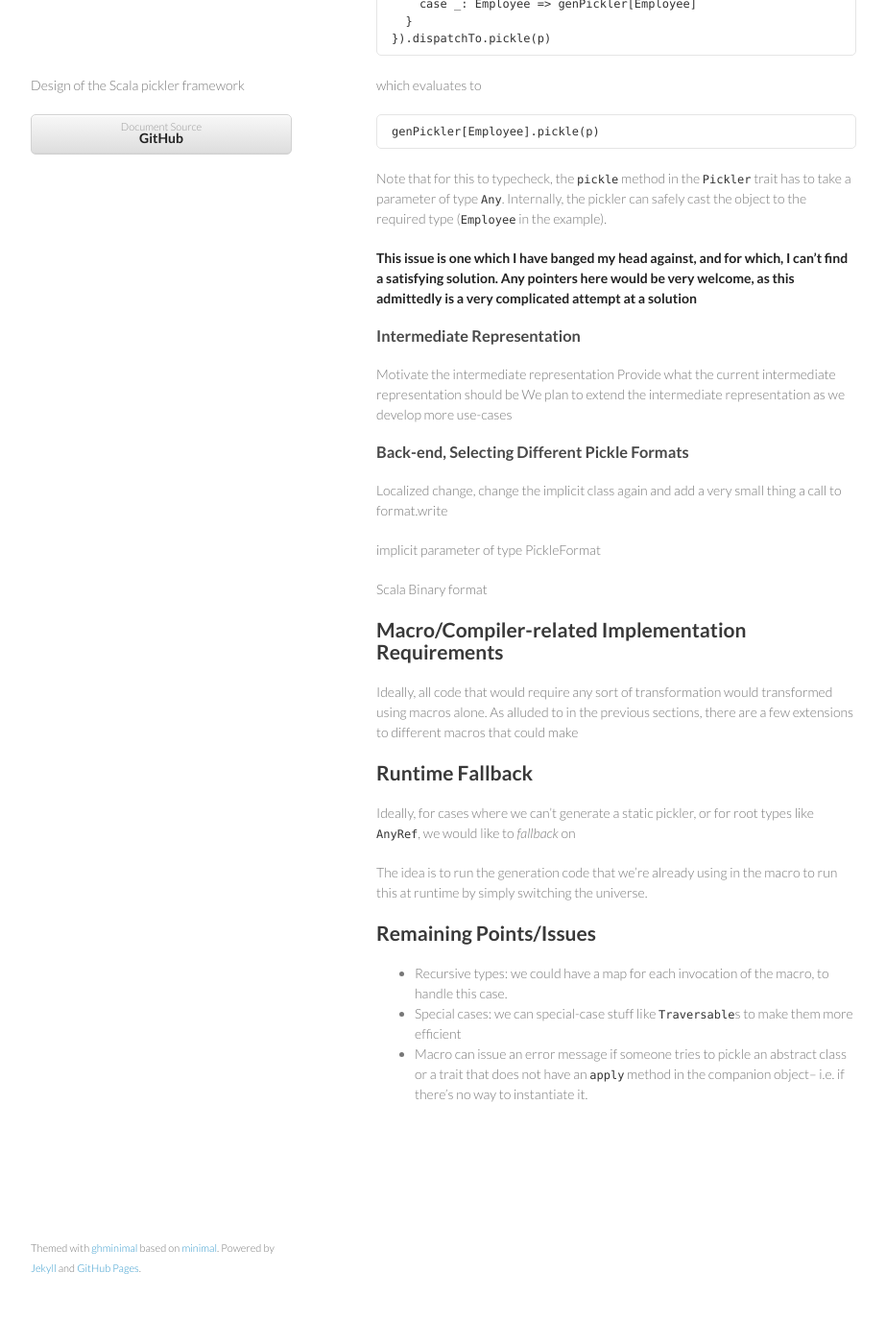
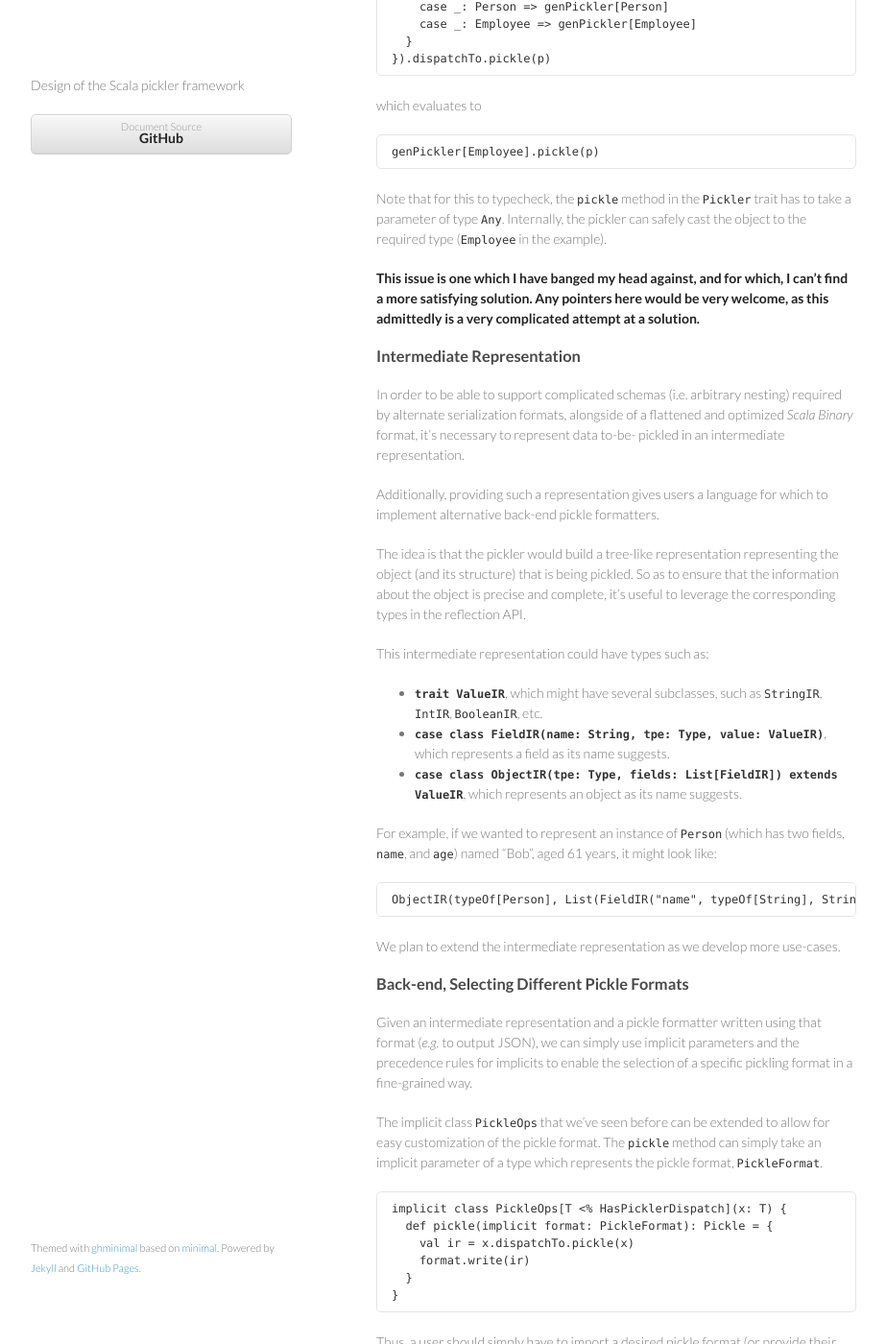
Before and after one commit to heathermiller/papers-documents, a Jekyll site: the page built from index.md, in a window 1280 px wide and 1400 px high, scrolled down 6337 px. Shown: the whole window at 96% size, without its empty margins (178-1101 px from the left). Built offline with Jekyll 4.4.1, drawn with Linux system fonts in a browser that asks for light colours; some of the changed text lies outside the part shown.

Commit message:
Finishing touches

```diff
--- a/index.md
+++ b/index.md
@@ -60,6 +60,7 @@ paper's potential contributions.
 **Status:** Much of the design worked out (though, still some rough edges).
 Early stages of prototypical implementation.
 
+
 ## Overview
 
 The project is made up of many components, which will all be covered in more
@@ -68,7 +69,8 @@ detail in their corresponding sections below:
 - the overall design and architecture
 - the intermediate representation of to-be-pickled and to-be-unpickled objects
 - precisely what transformations take place and under what conditions
-- swappable backends, for generating different pickle formats
+- easily swappable backends, for generating different pickle formats (_e.g._ JSON, Protobuf, binary)
+
 
 ## Usage
 
@@ -99,6 +101,7 @@ format as follows:
 That is, alternate pickling formats would be represented as implicit values
 which simply need to be in scope. Thus, extensibility for alternate back-ends
 should be quite easy.
+
 
 ## Design
 
@@ -153,6 +156,7 @@ using this initial approach alone. In a later section, Macro/Compiler-related
 Implementation requirements, an extension is outlined which would enable
 support for these cases.
 
+
 ### Compiler Transformations
 
 Following the above chain of interactions, our macro must generate a
@@ -184,6 +188,7 @@ Ideally, each `Pickler` generated would be inserted into a map somewhere for
 later re-use, i.e. as an optimization. (Although exactly _where_ / _how_ is a
 very good question-- to be discussed).
 
+
 #### Issues with this approach
 
 There is one major issue, however. In the following scenario, the above steps would
@@ -209,6 +214,7 @@ to-be-pickled in the hierarchy. This, of course, would unravel many of our
 earlier design guidelines; we want to be less verbose, and easier to extend
 than Java serialization.
 
+
 #### Possible Solution
 
 One idea (though quite involved) could be to add a dynamic dispatch step which
@@ -232,7 +238,7 @@ something that has a method for dispatching to the right pickler. So, we
 introduce a (structural) type for this, `HasPicklerDispatch` which should have
 a method `dispatchTo`:
 
-    type HasPicklerDispatch { def dispatchTo: Pickler[_] }
+    type HasPicklerDispatch = { def dispatchTo: Pickler[_] }
 
 The result type of `dispatchTo` is an existential type since `Pickler` is
 invariant in its type parameter, and different subclasses will have to return
@@ -320,38 +326,101 @@ has to take a parameter of type `Any`. Internally, the pickler can safely cast
 the object to the required type (`Employee` in the example).
 
 **This issue is one which I have banged my head against, and for which, I**
-**can't find a satisfying solution. Any pointers here would be very welcome,**
-**as this admittedly is a very complicated attempt at a solution**
+**can't find a more satisfying solution. Any pointers here would be very**
+**welcome, as this admittedly is a very complicated attempt at a solution.**
+
 
 ### Intermediate Representation
 
-Motivate the intermediate representation
-Provide what the current intermediate representation should be
-We plan to extend the intermediate representation as we develop more use-cases
+In order to be able to support complicated schemas (i.e. arbitrary nesting)
+required by alternate serialization formats,  alongside of a flattened and
+optimized _Scala Binary_ format, it's necessary to represent data to-be-
+pickled in an intermediate representation.
+
+Additionally, providing such a representation gives users a language for which
+to implement alternative back-end pickle formatters.
+
+The idea is that the pickler would build a tree-like representation
+representing the object (and its structure) that is being pickled. So as to
+ensure that the information about the object is precise and complete, it's
+useful to leverage the corresponding types in the reflection API.
+
+This intermediate representation could have types such as:
+
+- **`trait ValueIR`**, which might have several subclasses, such as `StringIR`, `IntIR`, `BooleanIR`, etc.
+- **`case class FieldIR(name: String, tpe: Type, value: ValueIR)`**, which represents a field as its name suggests.
+- **`case class ObjectIR(tpe: Type, fields: List[FieldIR]) extends ValueIR`**, which represents an object as its name suggests.
+
+For example, if we wanted to represent an instance of `Person` (which has two
+fields, `name`, and `age`) named "Bob", aged 61 years, it might look like:
+
+    ObjectIR(typeOf[Person], List(FieldIR("name", typeOf[String], StringIR("Bob")), FieldIR("age", typeOf[Int], IntIR(61))))
+
+We plan to extend the intermediate representation as we develop more use-cases.
+
 
 ### Back-end, Selecting Different Pickle Formats
 
-Localized change, change the implicit class again and add a very small thing
-a call to format.write
+Given an intermediate representation and a pickle formatter written using that
+format (_e.g._ to output JSON), we can simply use implicit parameters and the
+precedence rules for implicits to enable the selection of a specific pickling
+format in a fine-grained way.
 
-implicit parameter of type PickleFormat
+The implicit class `PickleOps` that we've seen before can be extended to allow
+for easy customization of the pickle format. The `pickle` method can simply
+take an implicit parameter of a type which represents the pickle format,
+`PickleFormat`.
 
-Scala Binary format
+    implicit class PickleOps[T <% HasPicklerDispatch](x: T) {
+      def pickle(implicit format: PickleFormat): Pickle = {
+        val ir = x.dispatchTo.pickle(x)
+        format.write(ir)
+      }
+    }
+
+Thus, a user should simply have to import a desired pickle format (or provide
+their own) in order to select a serialization format such as Protobuf, or
+JSON:
+
+    import scala.pickling.JSONFormat
+
+If no pickling format is imported, we can use a default Scala Binary format
+pickling format, which simply flattens the object to be represented into a
+byte array with the beginning of the array representing the type of the
+pickled object. (This can be done in a number of ways, the easiest and likely
+the slowest would be to simply represent the type as a `String` and to use
+runtime reflection's `typeOf` to instantiate it upon unpickling).
 
 
 ## Macro/Compiler-related Implementation Requirements
 
-Ideally, all code that would require any sort of transformation would
+Ideally, all code that would require any sort of transformation would be
 transformed using macros alone. As alluded to in the previous sections, there
-are a few extensions to different macros that could make
+are a few extensions to different macros that could make the framework
+simpler, faster, or able to support more use cases.
+
+1. **In the expansion of a type macro, both add new members as well as**
+**extending a trait**, this would be helpful in particular to avoid having to
+use a structural type for the `HasPicklerDispatch` type.
+
+2. **Triggering expansion of a type macro from a subclass**, as we need each
+subclass of a specific type to have picklers generated.
+
+3. **Adding methods to arbitrary classes from inside of a macro def**, an
+extension that seems like it can't be avoided. This is important so as to
+allow the generated picklers to access and thus pickle constructor arguments
+and private fields. (This would be only for the case that the type macro is
+not used.)
+
 
 ## Runtime Fallback
 
 Ideally, for cases where we can't generate a static pickler, or for root types
-like `AnyRef`, we would like to _fallback_ on
+like `AnyRef`, we would like to _fallback_ to runtime.
 
 The idea is to run the generation code that we're already using in the macro
 to run this at runtime by simply switching the universe.
+
 
 ## Remaining Points/Issues
 
```
